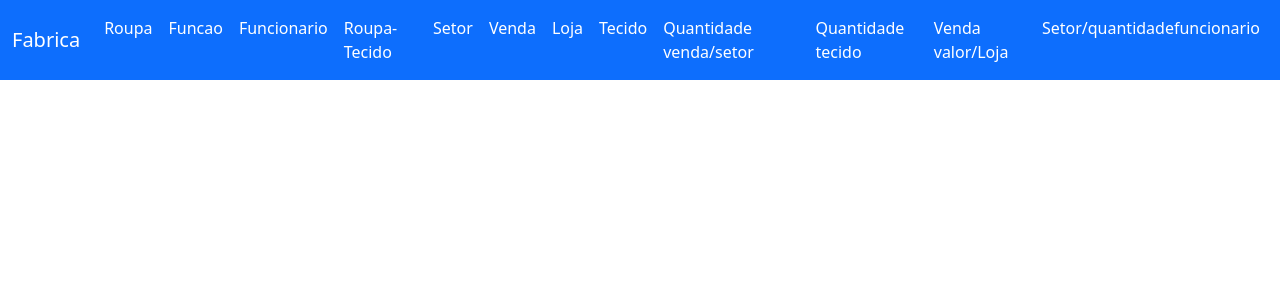
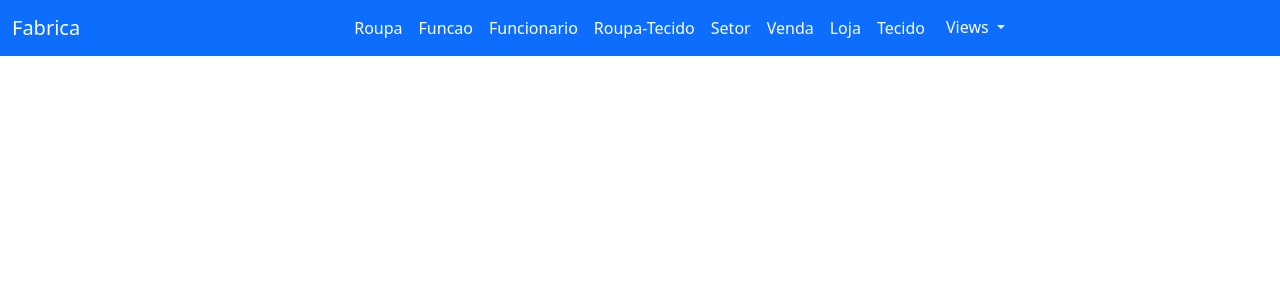
Before and after one commit to SidneyMaldonado/vespFabrica, an Angular app: page / in a window 1280 px wide. Shown: the top 300 px of the page. Built offline with nearby package versions, Linux system fonts and the light colour scheme.

Commit message:
Update app.component.html

```diff
--- a/src/app/app.component.html
+++ b/src/app/app.component.html
@@ -31,17 +31,24 @@
           <li class="nav-item">
             <a class="nav-link active" href="listartecidos">Tecido</a>
           </li>
-          <li class="nav-item">
-            <a class="nav-link active" href="viewquantidadevendassetor">Quantidade venda/setor</a>
-          </li>
-          <li class="nav-item">
-            <a class="nav-link active" href="viewquantidadetecido">Quantidade tecido</a>
-          </li>
-          <li class="nav-item">
-          <a class="nav-link active" href="viewvendaloja">Venda valor/Loja</a>
-          </li>
-          <li class="nav-item">
-            <a class="nav-link active" href="viewsetorfuncionarioquantidade">Setor/quantidadefuncionario</a>
+          <li class="nav-item dropdown">
+            <a class="btn btn-primary dropdown-toggle" href="#" id="navbarDropdown" role="button" data-bs-toggle="dropdown" aria-expanded="false">
+              Views
+            </a>
+            <ul class="dropdown-menu" aria-labelledby="navbarDropdown">
+              <li>
+                <a class="dropdown-item" href="viewquantidadevendassetor">Quantidade venda/setor</a>
+              </li>
+              <li>
+                <a class="dropdown-item" href="viewquantidadetecido">Quantidade tecido</a>
+              </li>
+              <li>
+              <a class="dropdown-item" href="viewvendaloja">Venda valor/Loja</a>
+              </li>
+              <li>
+                <a class="dropdown-item" href="viewsetorfuncionarioquantidade">Setor/quantidadefuncionario</a>
+              </li>
+            </ul>
           </li>
         </ul>
       </div>
```
